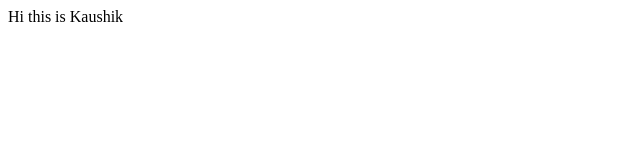
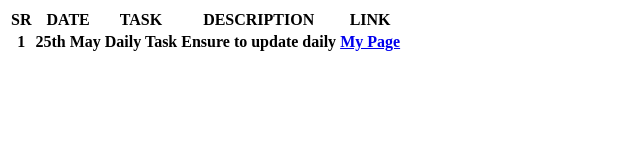
Before and after one commit to kaushikkumar1/github.io, a plain HTML site: page index.html in a window 1280 px wide. Shown: the whole page, without its empty margins (0-640 px from the left). Drawn offline with Linux system fonts and the light colour scheme.

Commit message:
firrst commit

```diff
--- a/index.html
+++ b/index.html
@@ -1 +1,33 @@
-Hi this is Kaushik
+<!DOCTYPE html>
+<html lang="en">
+<head>
+    <meta charset="UTF-8">
+    <meta http-equiv="X-UA-Compatible" content="IE=edge">
+    <meta name="viewport" content="width=device-width, initial-scale=1.0">
+    <title>Document</title>
+</head>
+<body>
+
+    <table>
+        <thead>
+            <tr>
+                <th> SR </th>
+                <th> DATE </th>
+                <th> TASK </th>
+                <th> DESCRIPTION </th>
+                <th> LINK </th>
+            </tr>
+        </thead>
+        <tbody>
+            <tr>
+                <th>1</th>
+                <th>25th May</th>
+                <th>Daily Task</th>
+                <th>Ensure to update daily</th>
+                <th> <a href="/"> My Page</a></th>
+            </tr>
+        </tbody>
+    </table>
+
+</body>
+</html>
```
